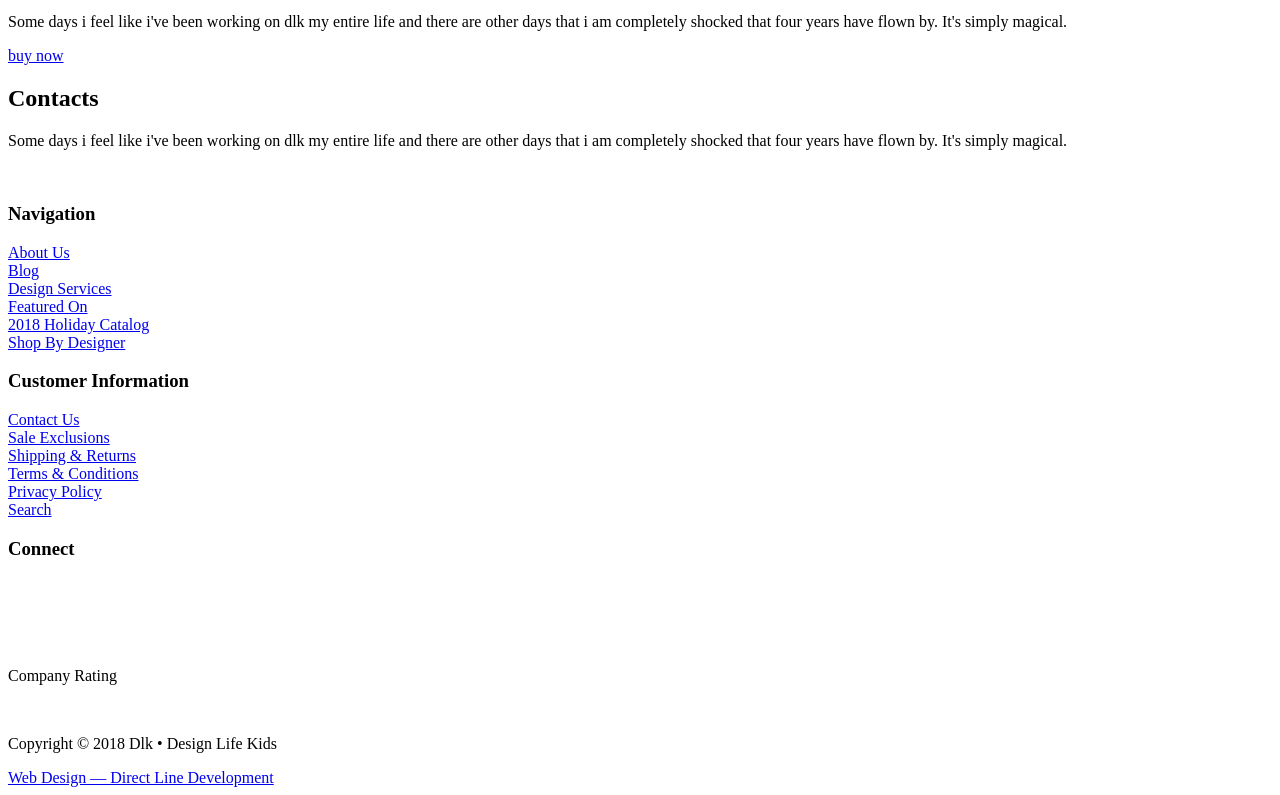
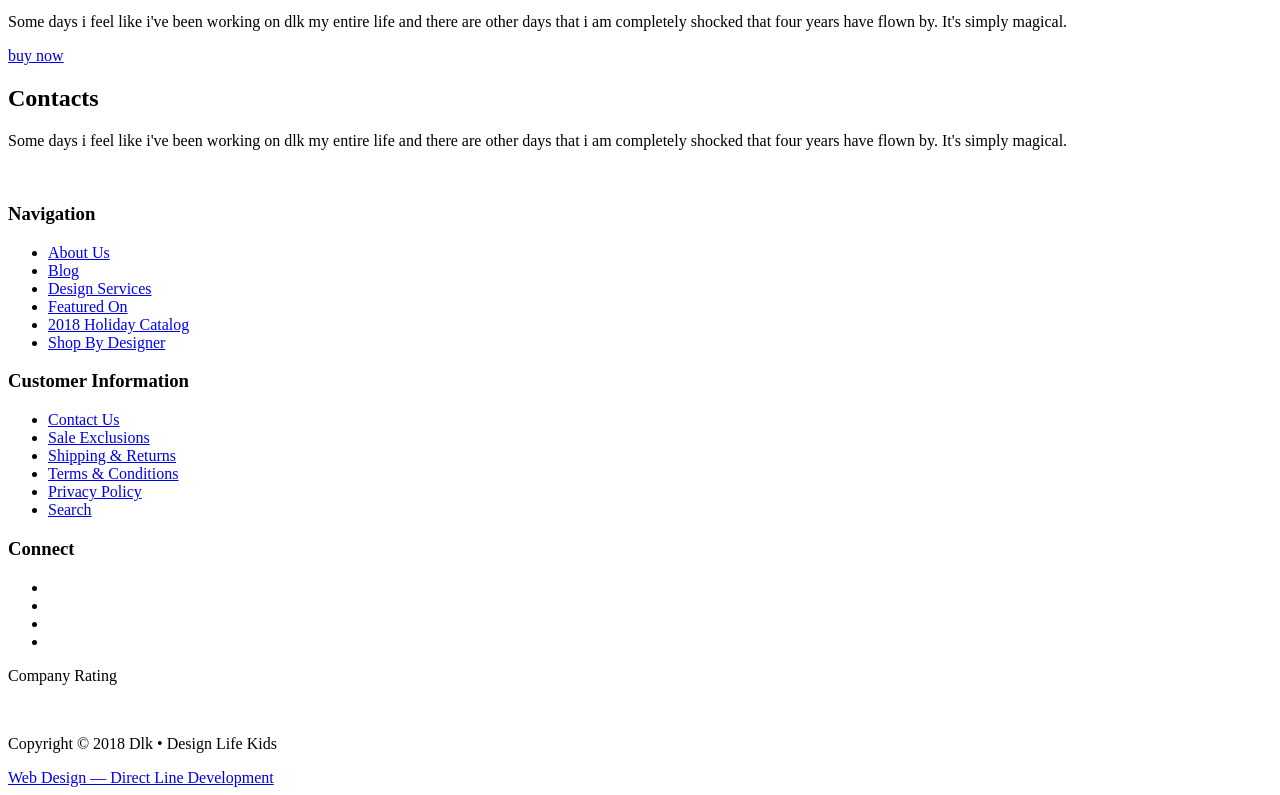
Before and after one commit to dl-academy-edu/tn-akyseva-amina-1, a plain HTML site: page index.html in a window 1280 px wide. Shown: the part 1437-2232 px from the top of the page. Drawn offline with Linux system fonts and the light colour scheme.

Commit message:
HW 2.3
New

```diff
--- a/index.html
+++ b/index.html
@@ -24,13 +24,13 @@
     </header>
 
     <main>
-        <Section class="banner">
+        <section class="banner">
             <img src="#" alt="">
             <h1>THE OOH NOO COLLECTION</h1>
             <p>Designed in Slovenia</p>
             <button class="button">EXPLORE NOW</button>
             <p>Free (continental) USA shipping on all orders of $100 USD or more!</p>
-        </Section>
+        </section>
 
         <section>
             <h2>Category Products</h2>
@@ -111,75 +111,80 @@
     </main>
 
     <footer>
-
+    <div>
         <h3>Navigation</h3>
-        <div>
+        <ul>
+            <li>
                 <a href="#">About Us</a>
+            </li>
+            <li>
+                <a href="#">Blog</a>
+            </li>
+            <li>
+                <a href="#">Design Services</a>
+            </li>
+            <li>
+                <a href="#">Featured On</a>
+            </li>
+            <li>
+                <a href="#">2018 Holiday Catalog</a>
+            </li>
+            <li>
+                <a href="#">Shop By Designer</a>
+            </li>
+        </ul>
     </div>
     <div>
-            <a href="#">Blog</a>
+        <h3>Customer Information</h3>
+        <ul>
+            <li>
+                <a href="#">Contact Us</a>
+            </li>
+            <li>
+                <a href="#">Sale Exclusions</a>
+            </li>
+            <li>
+                <a href="#">Shipping & Returns</a>
+            </li>
+            <li>
+                <a href="#">Terms & Conditions</a>
+            </li>
+            <li>
+                <a href="#">Privacy Policy</a>
+            </li>
+            <li>
+                <a href="#">Search</a>
+            </li>
+        </ul>
     </div>
     <div>
-            <a href="#">Design Services</a>
-        </div>
-        <div>
-            <a href="#">Featured On</a>
-        </div>
-        <div>
-            <a href="#">2018 Holiday Catalog</a>
-        </div>
-        <div>
-            <a href="#">Shop By Designer</a>
-        </div>
-
-    <h3>Customer Information</h3>
-        <div>
-            <a href="#">Contact Us</a>
-        </div>
-        <div>
-            <a href="#">Sale Exclusions</a>
-        </div>
-        <div>
-            <a href="#">Shipping & Returns</a>
-        </div>
-        <div>
-            <a href="#">Terms & Conditions</a>
-        </div>
-        <div>
-            <a href="#">Privacy Policy</a>
-        </div>
-        <div>
-            <a href="#">Search</a>
-        </div>
-
         <h3>Connect</h3>
-        <div>
+        <ul>
+            <li>
                 <a href="#">
                     <img src="#" alt="">
                 </a>
-        </div>
-        <div>
+            </li>
+            <li>
                 <a href="#">
                     <img src="#" alt="">
                 </a>
-        </div>
-        <div>
+            </li>
+            <li>
                 <a href="#">
                     <img src="#" alt="">
                 </a>
-        </div>
-        <div>
+            </li>
+            <li>
                 <a href="#">
                     <img src="#" alt="">
                 </a>
+            </li>
+        </ul>
     </div>
-        <div>
     <p>Company Rating</p>
         <img src="#" alt="">
-        </div>
-        <div>
     <p>Copyright © 2018 Dlk • Design Life Kids</p>
-        </div>
     <div>
         <a href="#">Web Design — Direct Line Development</a>
     </div>
```
Lines whose indentation alone changed are shown as unchanged.
